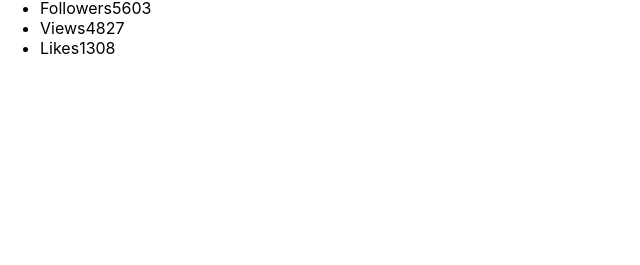
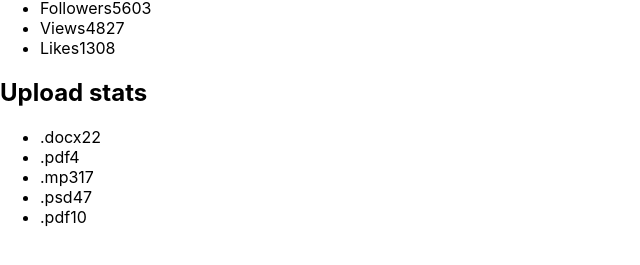
Before and after one commit to Serhii-Pradid/goit-react-hw-01-components, a React (Create React App) app: page / in a window 1280 px wide. Shown: the part 355-620 px from the top of the page, without its empty margins (0-640 px from the left). Built offline with nearby package versions, Linux system fonts and the light colour scheme.

Commit message:
ДЗ2 ренедер

```diff
--- a/package.json
+++ b/package.json
@@ -36,5 +36,8 @@
       "last 1 firefox version",
       "last 1 safari version"
     ]
+  },
+  "devDependencies": {
+    "prop-types": "^15.8.1"
   }
 }
--- a/src/components/App.jsx
+++ b/src/components/App.jsx
@@ -1,6 +1,9 @@
 import { Profile } from './Profile/Profile';
+import { Statistic } from './Statistics/Statistics';
+
 
 import user from './Profile/user.json';
+import data from './Statistics/data.json';
 
 export const App = () => {
   return (
@@ -12,6 +15,10 @@ export const App = () => {
   avatar={user.avatar}
   stats={user.stats}
 />
+
+<Statistic title="Upload stats" stats={data} />
+
+
     </div>
   )
 }
--- /dev/null
+++ b/src/components/Statistics/Statistics.jsx
@@ -0,0 +1,29 @@
+import PropTypes from 'prop-types';
+
+export const Statistic = ({ title, stats }) => {
+
+    return (
+        <section className="statistics">
+  {title && <h2 className="title">{title}</h2>}
+
+  <ul className="stat-list">
+    {stats.map(({ id, label, percentage }) => {
+    return(
+        <li
+        className="item"
+        key={id}
+        >
+      <span className="label">{label}</span>
+      <span className="percentage">{percentage}</span>
+      </li>
+    );
+})}
+    </ul>
+</section>
+    );
+};
+
+Statistic.propTypes = {
+    title: PropTypes.string.isRequired,
+    stats: PropTypes.array.isRequired,
+};
--- /dev/null
+++ b/src/components/Statistics/data.json
@@ -0,0 +1,7 @@
+[
+  { "id": "id-1", "label": ".docx", "percentage": 22 },
+  { "id": "id-2", "label": ".pdf", "percentage": 4 },
+  { "id": "id-3", "label": ".mp3", "percentage": 17 },
+  { "id": "id-4", "label": ".psd", "percentage": 47 },
+  { "id": "id-5", "label": ".pdf", "percentage": 10 }
+]
```
Also changed, not shown: src/components/FriendList/FriendList.jsx (added, +8 -0 lines), src/components/FriendList/friends.json (added, +32 -0 lines), src/components/FriendList/FriendList.module.scss (added), src/components/Statistics/Statistics.module.scss (added), 1 other file (tests, documents, lock files or other folders).
